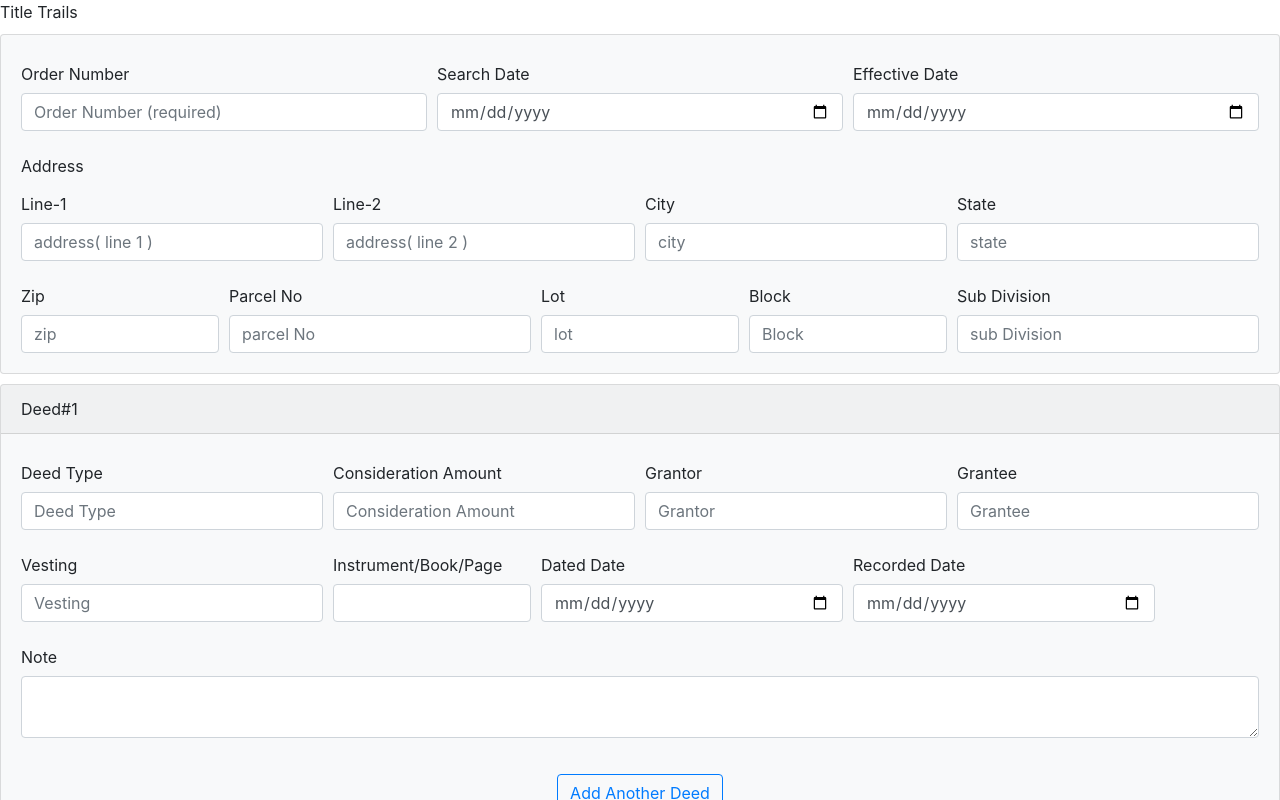
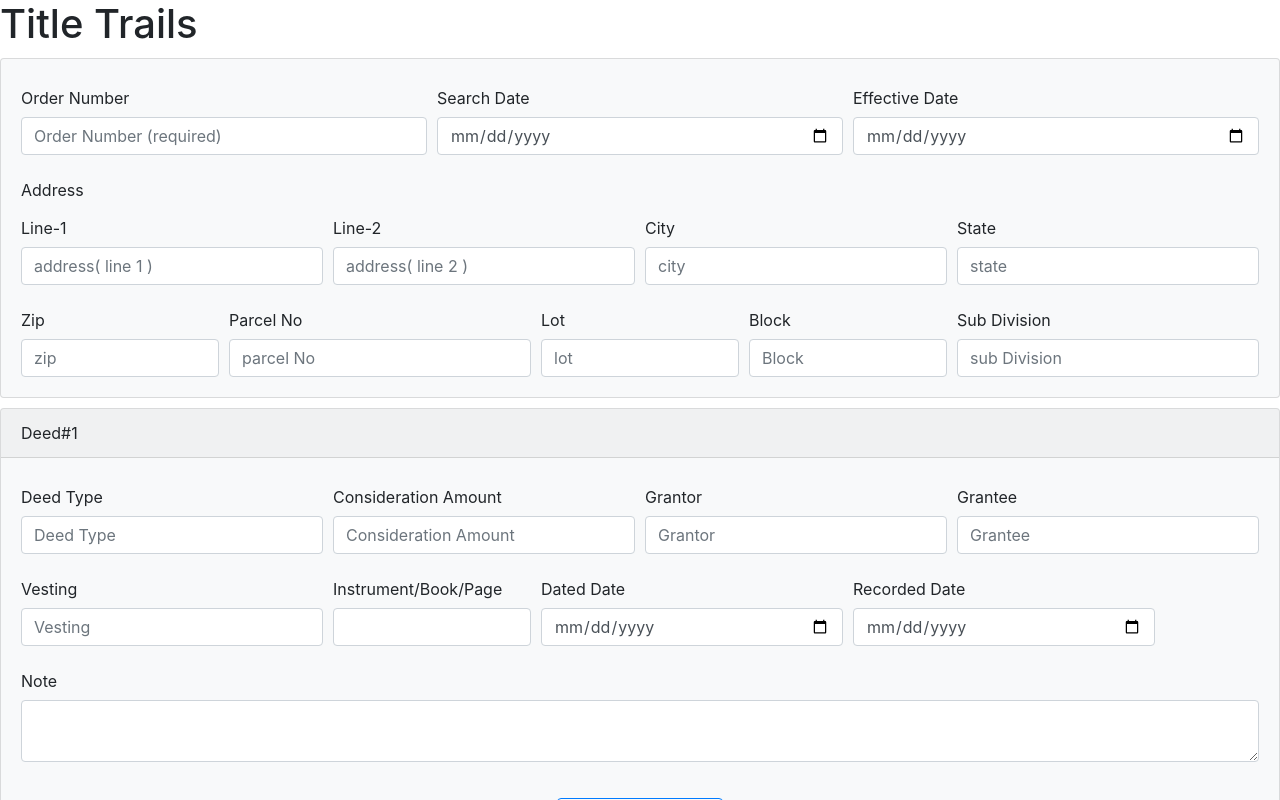
Before and after one commit to mohanreddy070/titledoc, an Angular app: page / in a window 1280 px wide. Shown: the top 800 px of the page. Built offline with nearby package versions, Linux system fonts and the light colour scheme.

Commit message:
1 file modified

```diff
--- a/src/app/form/form.component.html
+++ b/src/app/form/form.component.html
@@ -1,6 +1,6 @@
 <div >
-	<div class="header " st>
-		Title Trails
+	<div class="mx-auto " st>
+		<h1>Title Trails</h1>
 	</div>
 
 	<div >
```
